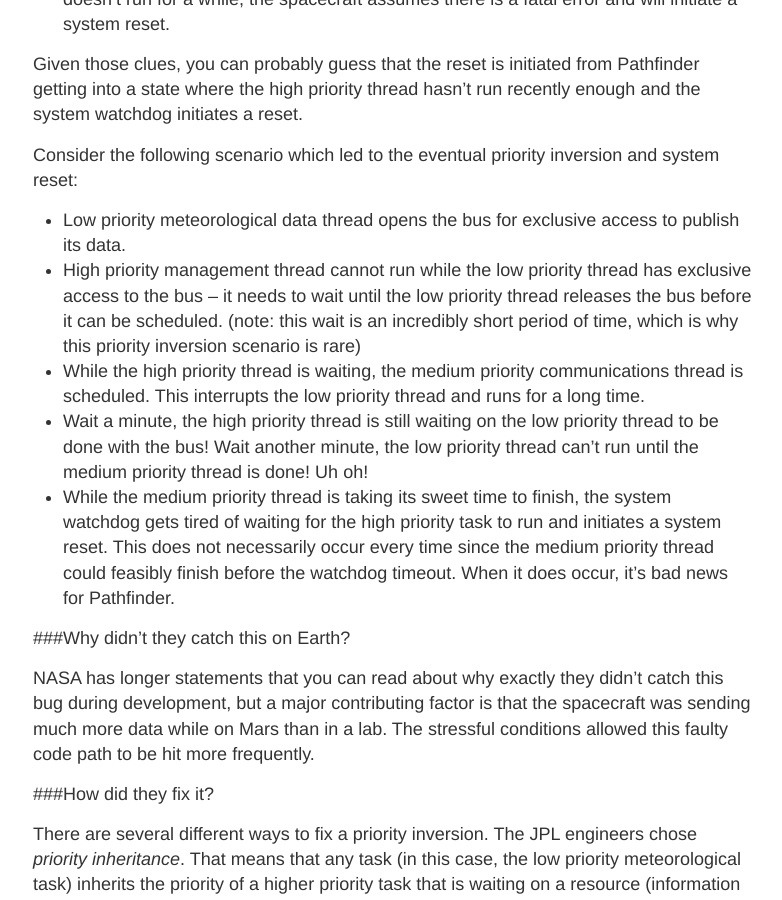
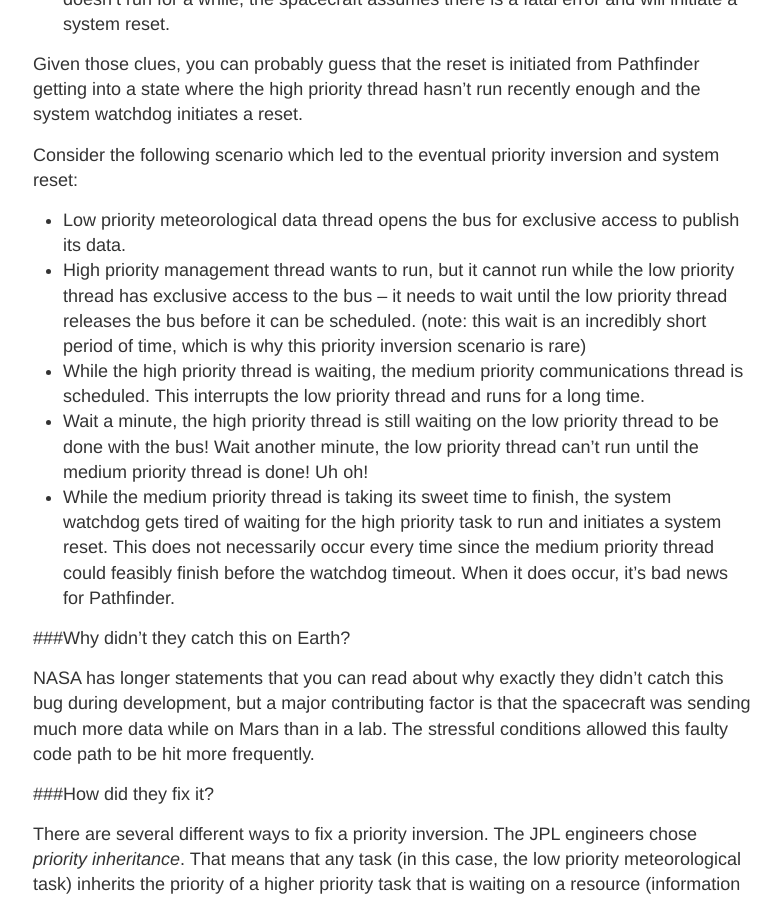
Before and after one commit to mrb113/mrb113.github.io, a Jekyll site: the page built from _posts/2016-2-6-Pathfinder-Priority-Inversion.md, in a window 1280 px wide and 900 px high, scrolled down 2980 px. Shown: the whole window, without its empty margins (247-1029 px from the left). Built offline with Jekyll 4.4.1, drawn with Linux system fonts in a browser that asks for light colours; comment, search, counter and statistics services are not loaded.

Commit message:
Clarify the actual priority inversion scenario

```diff
--- a/_posts/2016-2-6-Pathfinder-Priority-Inversion.md
+++ b/_posts/2016-2-6-Pathfinder-Priority-Inversion.md
@@ -49,7 +49,7 @@
 Consider the following scenario which led to the eventual priority inversion and system reset:
 
 -	Low priority meteorological data thread opens the bus for exclusive access to publish its data.
--	High priority management thread cannot run while the low priority thread has exclusive access to the bus – it needs to wait until the low priority thread releases the bus before it can be scheduled. (note: this wait is an incredibly short period of time, which is why this priority inversion scenario is rare)
+-	High priority management thread wants to run, but it cannot run while the low priority thread has exclusive access to the bus – it needs to wait until the low priority thread releases the bus before it can be scheduled. (note: this wait is an incredibly short period of time, which is why this priority inversion scenario is rare)
 -	While the high priority thread is waiting, the medium priority communications thread is scheduled. This interrupts the low priority thread and runs for a long time.
 -	Wait a minute, the high priority thread is still waiting on the low priority thread to be done with the bus! Wait another minute, the low priority thread can’t run until the medium priority thread is done! Uh oh!
 -	While the medium priority thread is taking its sweet time to finish, the system watchdog gets tired of waiting for the high priority task to run and initiates a system reset. This does not necessarily occur every time since the medium priority thread could feasibly finish before the watchdog timeout. When it does occur, it’s bad news for Pathfinder.
```
